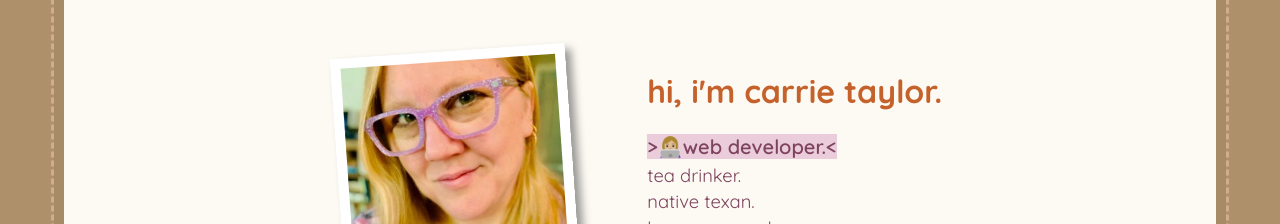
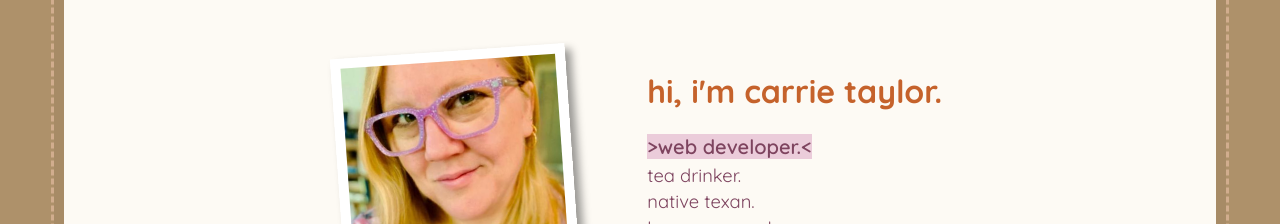
Before and after one commit to ctay1or/portfolio, a plain HTML site: page index.html in a window 1280 px wide. Shown: the part 1700-1924 px from the top of the page. Drawn offline with Linux system fonts and the light colour scheme; a web font is replaced by a local one.

Commit message:
Trying this again

```diff
--- a/index.html
+++ b/index.html
@@ -72,7 +72,7 @@
                 <div id="about-list-wrapper">
                   <h2>hi, i'm carrie taylor.</h2>
                   <h3>
-                    <span id="web-dev">&gt;👩🏼‍💻web developer.&lt;</span><br />
+                    <span id="web-dev">&gt;web developer.&lt;</span><br />
                     tea drinker.<br />native texan.<br />language nerd.<br />
                     <span class="growth-junkie">🌱personal growth junkie.</span
                     ><br />barbecue snob.
```
